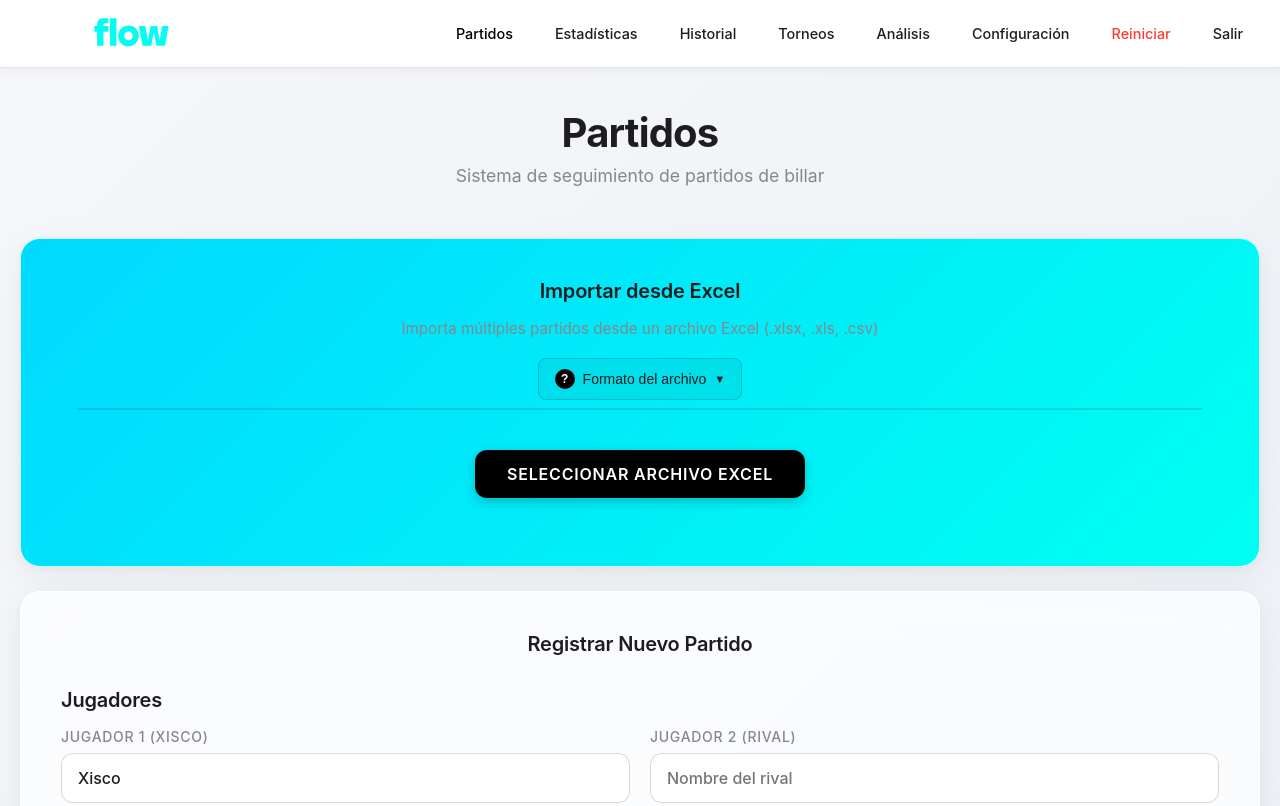
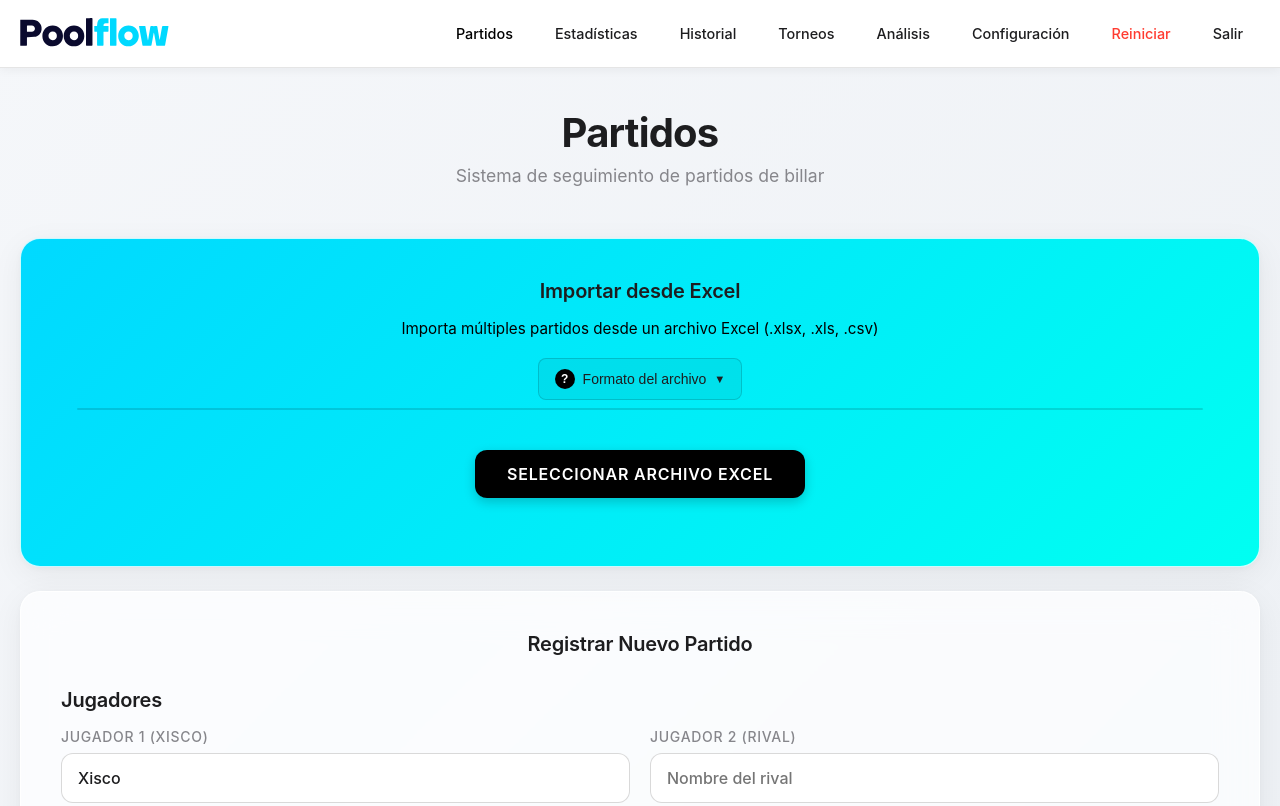
Before and after one commit to xiscobarcelo/pool, a plain HTML site: page registro-partidos.html in a window 1280 px wide. Shown: the top 806 px of the page. Drawn offline with Linux system fonts and the light colour scheme; sample sign-in values are in the browser's storage.

Commit message:
Update registro-partidos.html

```diff
--- a/registro-partidos.html
+++ b/registro-partidos.html
@@ -31,7 +31,7 @@
         <div class="header-content">
              <a href="inicio.html" class="logo">
              <div class="logo-icon">
-   <img src="/pool/images/poollogo_wb.svg" width="190px"alt="PoolFlow tracker">
+   <img src="/pool/images/poollogo_1.svg" width="190px"alt="PoolFlow tracker">
 			 </div>
 			 </a>
 
@@ -83,7 +83,7 @@
         <div class="main-card1">
             <div style="text-align: center; margin-bottom: 20px; padding: 0 16px;">
                 <h2 class="section-title" style="margin-bottom: 16px;">Importar desde Excel</h2>
-                <p style="color: #86868b; margin-bottom: 20px; font-size: 0.95rem;">
+                <p style="color: #000; margin-bottom: 20px; font-size: 0.95rem;">
                     Importa múltiples partidos desde un archivo Excel (.xlsx, .xls, .csv)
                 </p>
 
```
